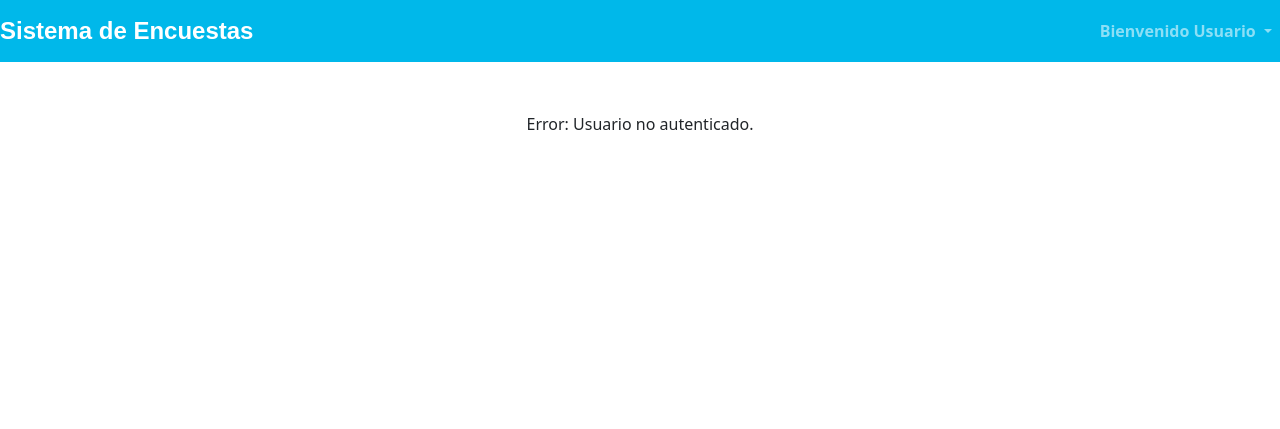
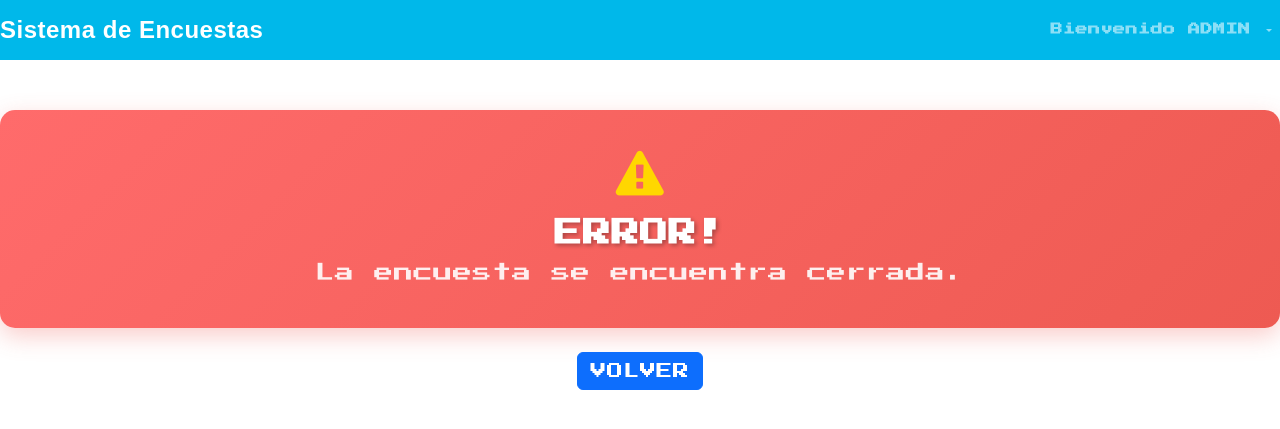
Before and after one commit to Moonlight014/SISTEMA-ENCUESTAS, a PHP site: page /usuario/procesar.php in a window 1280 px wide. Shown: the top 429 px of the page. Run offline with PHP 8.4, Linux system fonts and the light colour scheme; a user stored in the database is signed in; data comes from the database, SQL or seed files in the repository; data that the repository does not hold is empty; some libraries are stand-ins or nearby versions.

Commit message:
Visualmente bonito v3.

```diff
--- a/administrador/ajax_encuesta/eliminarEncuestas.php
+++ b/administrador/ajax_encuesta/eliminarEncuestas.php
@@ -4,10 +4,11 @@ include("../../conexion.php");
 if (isset($_POST['ids'])) {
     $ids = $_POST['ids'];
     if (!is_array($ids)) {
+        // If ids is a string, try to decode JSON
         $ids = json_decode($ids, true);
     }
     if (is_array($ids)) {
-        $ids = array_map('intval', $ids);
+        $ids = array_map('intval', $ids); // sanitize input
 
         if (count($ids) > 0) {
             $ids_list = implode(',', $ids);
--- a/administrador/index.php
+++ b/administrador/index.php
@@ -65,7 +65,7 @@
 	    <div class="row">
 	        <div class="col-md-12">
 	            <h4>Encuestas:</h4>
-	            <div class="table-responsive" style="max-height: 800px; overflow-y: auto;">
+	            <div class="table-responsive" style="max-height: 700px; overflow-y: auto;">
 	            	<div id="tabla_encuestas"></div>
 	            <br/>
 	            <!--<div>
--- a/navbar.php
+++ b/navbar.php
@@ -16,6 +16,7 @@
 
 
 <?php
+session_start();
 if (!isset($is_public) || !$is_public) {
 ?>
 <nav class="navbar navbar-icon-top navbar-expand-lg navbar-dark" style="background-color: #00B8EA;">
@@ -29,7 +30,7 @@ if (!isset($is_public) || !$is_public) {
       <li class="nav-item dropdown">
         <a class="nav-link dropdown-toggle" href="#" id="navbarDropdown" role="button" data-toggle="dropdown" aria-haspopup="true" aria-expanded="false"><b>
           <?php
-            if (isset($_SESSION['u_usuario'])) {
+            if (isset($_SESSION['u_usuario']) && isset($_SESSION['id_tipo_usuario']) && $_SESSION['id_tipo_usuario'] == '1') {
               echo "Bienvenido " . $_SESSION['u_usuario'];
             } else {
               echo "Bienvenido Usuario";
--- a/usuario/procesar.php
+++ b/usuario/procesar.php
@@ -23,7 +23,24 @@
   <link rel="shortcut icon" href="../imagenes/Logo-fis.png">
 
   <link rel="stylesheet" href="../plugins/font-awesome/css/font-awesome.min.css">
+  <link rel="stylesheet" type="text/css" href="//fonts.googleapis.com/css2?family=Press+Start+2P&display=swap">
 
+  <style>
+    body, h1, h2, h3, h4, h5, h6, p, div, span, label, input, select, textarea, button, a {
+      font-family: 'Press Start 2P', monospace !important;
+      font-size: 12px;
+      line-height: 1.4;
+      letter-spacing: 0.5px;
+    }
+    h1, h2, h3 {
+      font-size: 16px;
+      line-height: 1.3;
+    }
+    .btn {
+      font-size: 10px;
+      padding: 8px 16px;
+    }
+  </style>
 
   <title>Procesar</title>
 </head>
```
Also changed, not shown: administrador/vista_previa.php (+8 -8 lines), login.php (+5 -5 lines), usuario/responder.php (+24 -4 lines).
